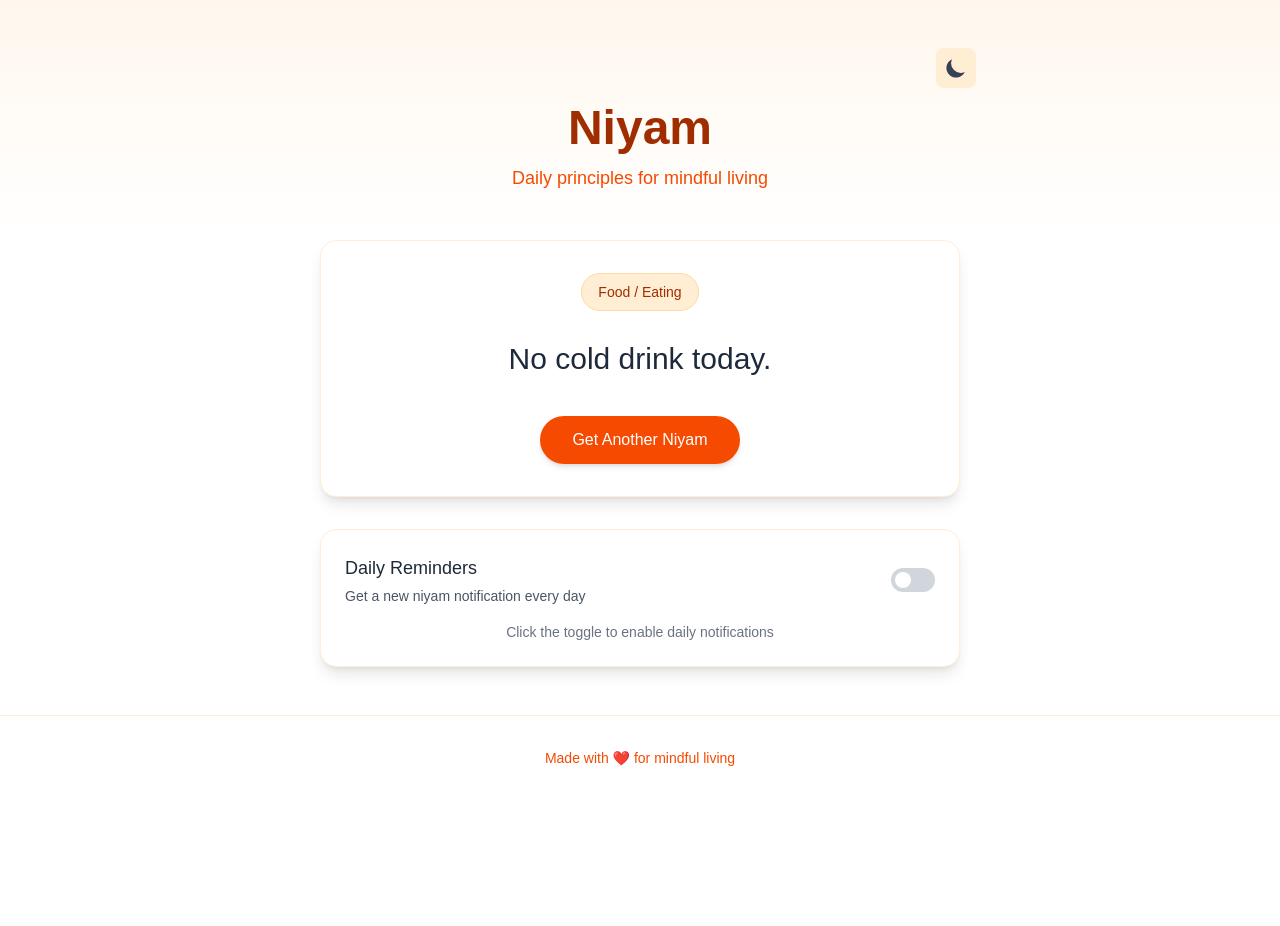
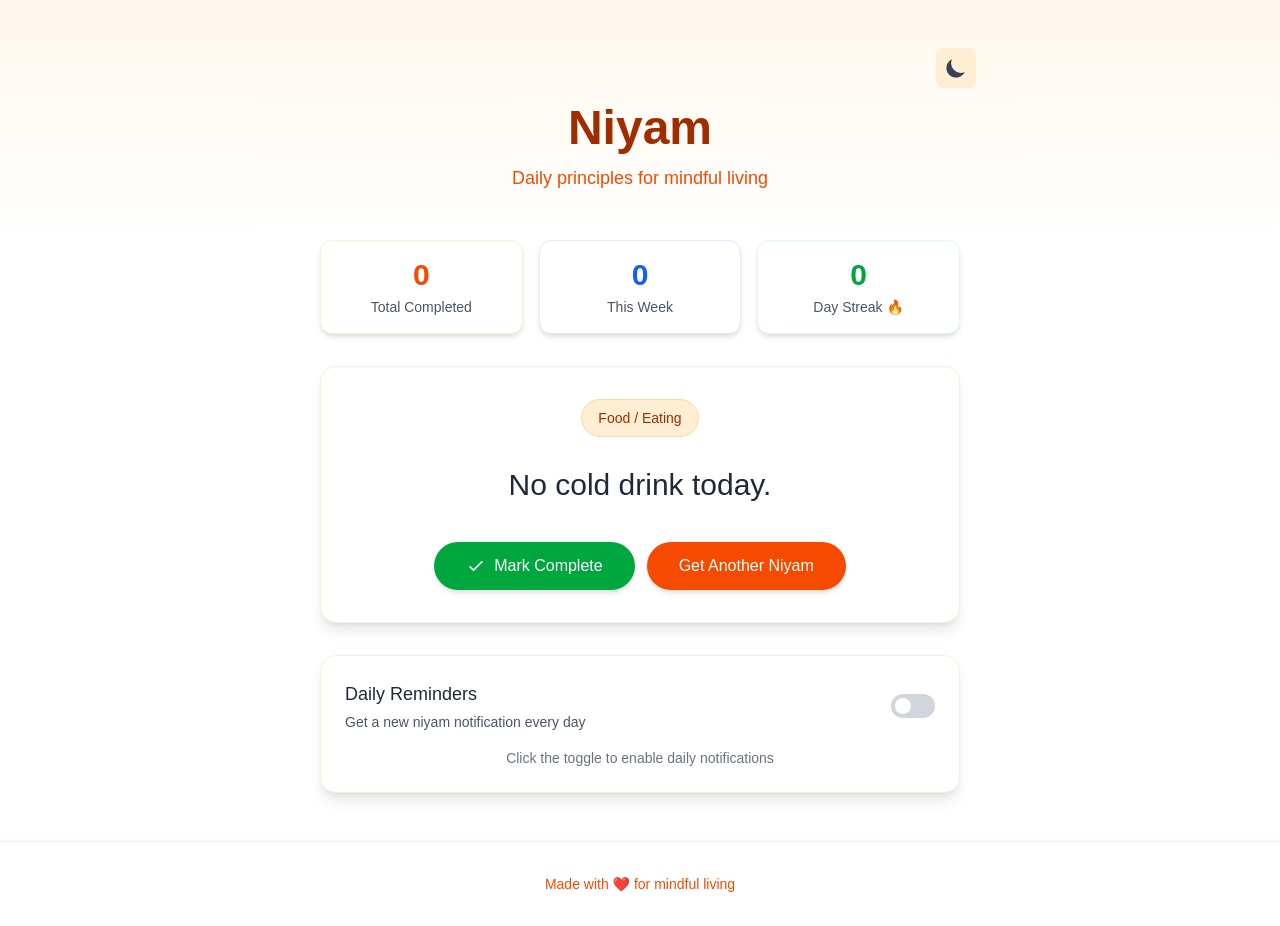
Before and after one commit to uditjainstjis/niyam, a Next.js app: page / in a window 1280 px wide. Before the commit the page ends 800 px from the top, so only its background shows below. Built offline with nearby package versions, Linux system fonts and the light colour scheme.

Commit message:
feat: Add statistics dashboard and progress tracking

```diff
--- a/src/app/page.js
+++ b/src/app/page.js
@@ -40,6 +40,12 @@ export default function Home() {
   const [currentNiyam, setCurrentNiyam] = useState(null);
   const [isNotificationEnabled, setIsNotificationEnabled] = useState(false);
   const [isDarkMode, setIsDarkMode] = useState(false);
+  const [completedNiyams, setCompletedNiyams] = useState([]);
+  const [stats, setStats] = useState({
+    total: 0,
+    thisWeek: 0,
+    streak: 0
+  });
 
   useEffect(() => {
     setRandomNiyam();
@@ -54,7 +60,60 @@ export default function Home() {
       setIsDarkMode(true);
       document.documentElement.classList.add('dark');
     }
+
+    // Load completed niyams from localStorage
+    const saved = localStorage.getItem('completedNiyams');
+    if (saved) {
+      const completed = JSON.parse(saved);
+      setCompletedNiyams(completed);
+      calculateStats(completed);
+    }
   }, []);
+
+  const calculateStats = (completed) => {
+    const total = completed.length;
+    const now = new Date();
+    const weekAgo = new Date(now.getTime() - 7 * 24 * 60 * 60 * 1000);
+    const thisWeek = completed.filter(item => new Date(item.date) >= weekAgo).length;
+
+    // Calculate streak
+    let streak = 0;
+    const sortedDates = completed
+      .map(item => new Date(item.date).toDateString())
+      .filter((date, index, self) => self.indexOf(date) === index)
+      .sort((a, b) => new Date(b) - new Date(a));
+
+    for (let i = 0; i < sortedDates.length; i++) {
+      const checkDate = new Date(now);
+      checkDate.setDate(checkDate.getDate() - i);
+      if (sortedDates[i] === checkDate.toDateString()) {
+        streak++;
+      } else {
+        break;
+      }
+    }
+
+    setStats({ total, thisWeek, streak });
+  };
+
+  const markAsComplete = () => {
+    if (!currentNiyam) return;
+
+    const newCompletion = {
+      id: currentNiyam.id,
+      text: currentNiyam.text,
+      category: currentNiyam.category,
+      date: new Date().toISOString()
+    };
+
+    const updated = [...completedNiyams, newCompletion];
+    setCompletedNiyams(updated);
+    localStorage.setItem('completedNiyams', JSON.stringify(updated));
+    calculateStats(updated);
+
+    // Get a new niyam after marking complete
+    setRandomNiyam();
+  };
 
   const toggleDarkMode = () => {
     setIsDarkMode(!isDarkMode);
@@ -148,10 +207,31 @@ export default function Home() {
       </motion.header>
 
       <main className="max-w-2xl mx-auto px-4 pb-12">
+        {/* Statistics Dashboard */}
+        <motion.div
+          initial={{ opacity: 0, y: 20 }}
+          animate={{ opacity: 1, y: 0 }}
+          transition={{ duration: 0.5, delay: 0.2 }}
+          className="grid grid-cols-3 gap-4 mb-8"
+        >
+          <div className="bg-white dark:bg-gray-800 rounded-xl shadow-md p-4 border border-orange-100 dark:border-gray-700 text-center">
+            <div className="text-3xl font-bold text-orange-600 dark:text-orange-400">{stats.total}</div>
+            <div className="text-sm text-gray-600 dark:text-gray-400 mt-1">Total Completed</div>
+          </div>
+          <div className="bg-white dark:bg-gray-800 rounded-xl shadow-md p-4 border border-blue-100 dark:border-gray-700 text-center">
+            <div className="text-3xl font-bold text-blue-600 dark:text-blue-400">{stats.thisWeek}</div>
+            <div className="text-sm text-gray-600 dark:text-gray-400 mt-1">This Week</div>
+          </div>
+          <div className="bg-white dark:bg-gray-800 rounded-xl shadow-md p-4 border border-green-100 dark:border-gray-700 text-center">
+            <div className="text-3xl font-bold text-green-600 dark:text-green-400">{stats.streak}</div>
+            <div className="text-sm text-gray-600 dark:text-gray-400 mt-1">Day Streak 🔥</div>
+          </div>
+        </motion.div>
+
         <motion.div
           initial={{ opacity: 0, scale: 0.9 }}
           animate={{ opacity: 1, scale: 1 }}
-          transition={{ duration: 0.5, delay: 0.2 }}
+          transition={{ duration: 0.5, delay: 0.3 }}
           className="bg-white dark:bg-gray-800 rounded-2xl shadow-lg p-8 mb-8 border border-orange-100 dark:border-gray-700 transition-colors duration-300"
         >
           {currentNiyam ? (
@@ -182,6 +262,18 @@ export default function Home() {
                   {currentNiyam.text}
                 </motion.h2>
 
+                <div className="flex gap-3 justify-center flex-wrap">
+                  <motion.button
+                    whileHover={{ scale: 1.05 }}
+                    whileTap={{ scale: 0.95 }}
+                    onClick={markAsComplete}
+                    className="bg-green-600 hover:bg-green-700 dark:bg-green-500 dark:hover:bg-green-600 text-white font-medium py-3 px-8 rounded-full transition-colors duration-200 shadow-md hover:shadow-lg flex items-center gap-2"
+                  >
+                    <svg className="w-5 h-5" fill="none" stroke="currentColor" viewBox="0 0 24 24">
+                      <path strokeLinecap="round" strokeLinejoin="round" strokeWidth={2} d="M5 13l4 4L19 7" />
+                    </svg>
+                    Mark Complete
+                  </motion.button>
                   <motion.button
                     whileHover={{ scale: 1.05 }}
                     whileTap={{ scale: 0.95 }}
@@ -190,6 +282,7 @@ export default function Home() {
                   >
                     Get Another Niyam
                   </motion.button>
+                </div>
               </motion.div>
             </AnimatePresence>
           ) : (
@@ -199,10 +292,43 @@ export default function Home() {
           )}
         </motion.div>
 
+        {/* Recent Completions */}
+        {completedNiyams.length > 0 && (
           <motion.div
             initial={{ opacity: 0, y: 20 }}
             animate={{ opacity: 1, y: 0 }}
             transition={{ duration: 0.5, delay: 0.4 }}
+            className="bg-white dark:bg-gray-800 rounded-2xl shadow-lg p-6 mb-8 border border-orange-100 dark:border-gray-700 transition-colors duration-300"
+          >
+            <h3 className="font-medium text-gray-800 dark:text-gray-100 text-lg mb-4">Recent Completions</h3>
+            <div className="space-y-2 max-h-60 overflow-y-auto">
+              {completedNiyams.slice(-5).reverse().map((item, index) => (
+                <motion.div
+                  key={index}
+                  initial={{ opacity: 0, x: -20 }}
+                  animate={{ opacity: 1, x: 0 }}
+                  transition={{ delay: index * 0.1 }}
+                  className="flex items-start gap-3 p-3 bg-green-50 dark:bg-green-900/20 rounded-lg border border-green-200 dark:border-green-800"
+                >
+                  <svg className="w-5 h-5 text-green-600 dark:text-green-400 mt-0.5 shrink-0" fill="currentColor" viewBox="0 0 20 20">
+                    <path fillRule="evenodd" d="M10 18a8 8 0 100-16 8 8 0 000 16zm3.707-9.293a1 1 0 00-1.414-1.414L9 10.586 7.707 9.293a1 1 0 00-1.414 1.414l2 2a1 1 0 001.414 0l4-4z" clipRule="evenodd" />
+                  </svg>
+                  <div className="flex-1">
+                    <p className="text-sm text-gray-800 dark:text-gray-200">{item.text}</p>
+                    <p className="text-xs text-gray-500 dark:text-gray-400 mt-1">
+                      {new Date(item.date).toLocaleDateString()} at {new Date(item.date).toLocaleTimeString()}
+                    </p>
+                  </div>
+                </motion.div>
+              ))}
+            </div>
+          </motion.div>
+        )}
+
+        <motion.div
+          initial={{ opacity: 0, y: 20 }}
+          animate={{ opacity: 1, y: 0 }}
+          transition={{ duration: 0.5, delay: 0.5 }}
           className="bg-white dark:bg-gray-800 rounded-2xl shadow-lg p-6 border border-orange-100 dark:border-gray-700 transition-colors duration-300"
         >
           <div className="flex items-center justify-between">
```
Lines whose indentation alone changed are shown as unchanged.
